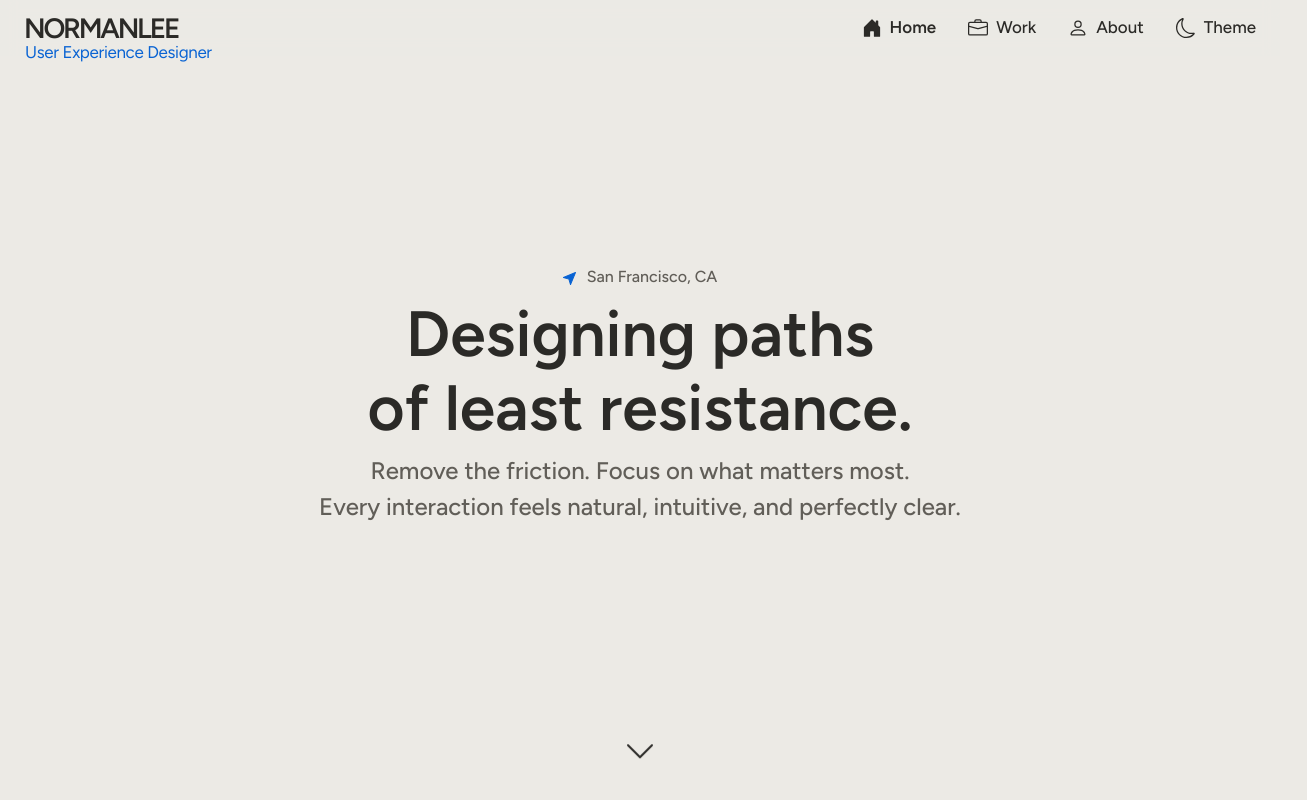
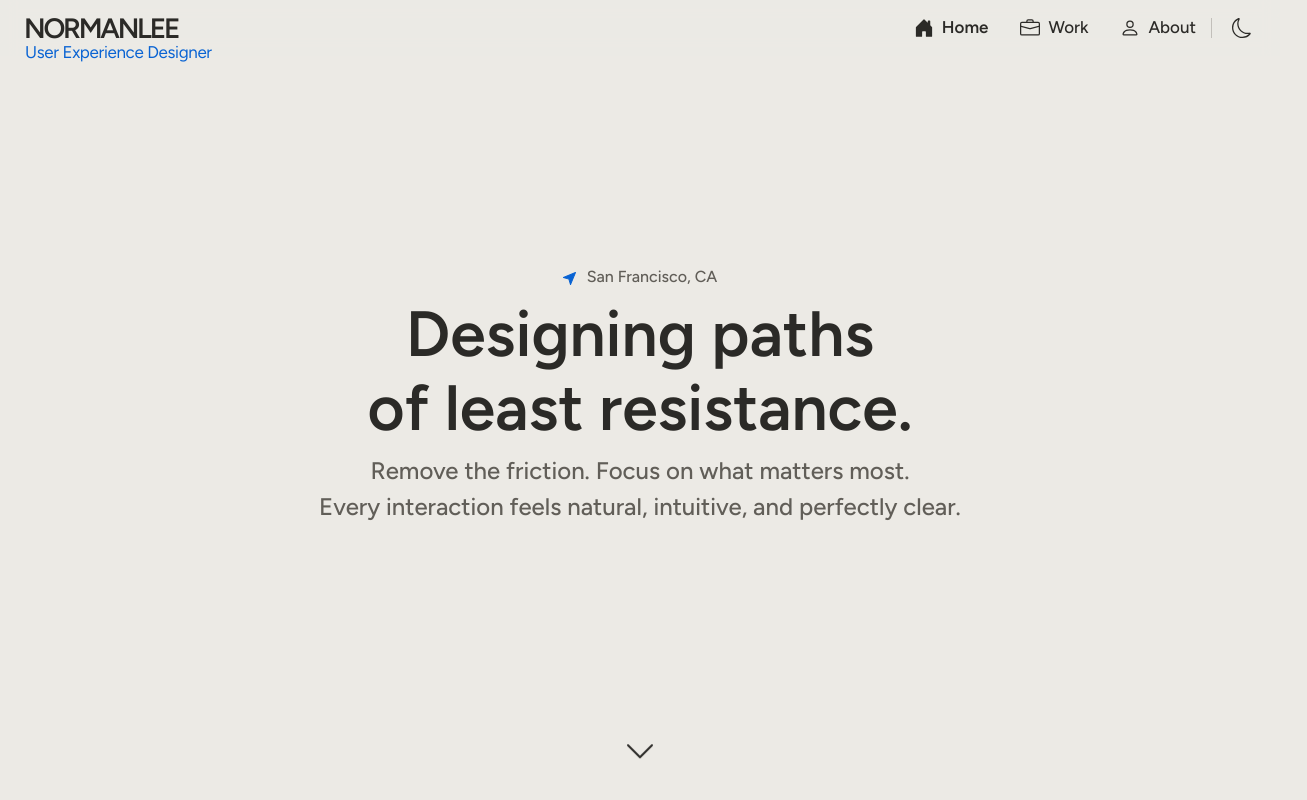
Before and after one commit to normanlee8/portfolio, a plain HTML site: page index.html in a window 1280 px wide. Shown: the top 800 px of the page, 1307 px wide, since content can reach past the window. Drawn offline with Linux system fonts and the light colour scheme.

Commit message:
Updated theme to only be icon

```diff
--- a/css/style.css
+++ b/css/style.css
@@ -372,7 +372,34 @@ body {
 
 .nav-container {
     display: flex;
-    gap: var(--space-sm);
+    align-items: center;
+    gap: var(--space-md);
+}
+
+/* Theme toggle: an icon button outside the menu, so it reads as a control
+   rather than a link to another page. Hover only fills the icon (see below) */
+.theme-toggle-btn {
+    position: relative;
+    display: flex;
+    align-items: center;
+    justify-content: center;
+    padding: var(--space-xs);
+    border: none;
+    background: none;
+    color: inherit;
+    cursor: pointer;
+}
+
+/* Phones: a thin divider centered between the theme button and the hamburger */
+.theme-toggle-btn::after {
+    content: "";
+    position: absolute;
+    top: 50%;
+    left: calc(100% + var(--space-md) / 2);
+    width: 1px;
+    height: 1.25rem;
+    background-color: var(--line-faint);
+    translate: 0 -50%;
 }
 
 .hamburger-menu {
@@ -1688,8 +1715,34 @@ body:has(.page-nav) .toast {
     }
 
     /* Header: nav links replace the hamburger */
+    /* the theme button stays; it moves after the links, past a thin divider */
+    .hamburger-menu {
+        display: none;
+    }
+
+    .theme-toggle-btn::after {
+        content: none; /* no hamburger to divide from; the divider sits before the button instead */
+    }
+
     .nav-container {
-        display: none;
+        order: 1;
+        position: relative;
+        margin-left: var(--space-lg);
+    }
+
+    .nav-container::before {
+        content: "";
+        position: absolute;
+        top: 50%;
+        right: calc(100% + var(--space-lg) / 2);
+        width: 1px;
+        height: 1.25rem;
+        background-color: var(--line-faint);
+        translate: 0 -50%;
+    }
+
+    .expanded-menu {
+        margin-left: auto;
     }
 
     .expanded-menu,
--- a/index.html
+++ b/index.html
@@ -27,6 +27,24 @@
             <a href="/"><span class="name-chevron" aria-hidden="true"><svg xmlns="http://www.w3.org/2000/svg" width="16" height="16" fill="currentColor" viewBox="0 0 16 16"><path fill-rule="evenodd" d="M11.354 1.646a.5.5 0 0 1 0 .708L5.707 8l5.647 5.646a.5.5 0 0 1-.708.708l-6-6a.5.5 0 0 1 0-.708l6-6a.5.5 0 0 1 .708 0"/></svg></span>NORMANLEE</a>
         </div>
         <div class="nav-container">
+            <button class="theme-toggle-btn" aria-label="Change to dark mode" title="Change to dark mode">
+                <!-- Sun Icon -->
+                <svg class="sun-icon" xmlns="http://www.w3.org/2000/svg" width="20" height="20" fill="currentColor" viewBox="0 0 16 16">
+                    <path d="M8 11a3 3 0 1 1 0-6 3 3 0 0 1 0 6m0 1a4 4 0 1 0 0-8 4 4 0 0 0 0 8M8 0a.5.5 0 0 1 .5.5v2a.5.5 0 0 1-1 0v-2A.5.5 0 0 1 8 0m0 13a.5.5 0 0 1 .5.5v2a.5.5 0 0 1-1 0v-2A.5.5 0 0 1 8 13m8-5a.5.5 0 0 1-.5.5h-2a.5.5 0 0 1 0-1h2a.5.5 0 0 1 .5.5M3 8a.5.5 0 0 1-.5.5h-2a.5.5 0 0 1 0-1h2A.5.5 0 0 1 3 8m10.657-5.657a.5.5 0 0 1 0 .707l-1.414 1.415a.5.5 0 1 1-.707-.708l1.414-1.414a.5.5 0 0 1 .707 0m-9.193 9.193a.5.5 0 0 1 0 .707L3.05 13.657a.5.5 0 0 1-.707-.707l1.414-1.414a.5.5 0 0 1 .707 0m9.193 2.121a.5.5 0 0 1-.707 0l-1.414-1.414a.5.5 0 0 1 .707-.707l1.414 1.414a.5.5 0 0 1 0 .707M4.464 4.465a.5.5 0 0 1-.707 0L2.343 3.05a.5.5 0 1 1 .707-.707l1.414 1.414a.5.5 0 0 1 0 .708"/>
+                </svg>
+                <!-- Sun Icon Fill -->
+                <svg class="sun-icon-fill" xmlns="http://www.w3.org/2000/svg" width="20" height="20" fill="currentColor" viewBox="0 0 16 16">
+                    <path d="M8 12a4 4 0 1 0 0-8 4 4 0 0 0 0 8M8 0a.5.5 0 0 1 .5.5v2a.5.5 0 0 1-1 0v-2A.5.5 0 0 1 8 0m0 13a.5.5 0 0 1 .5.5v2a.5.5 0 0 1-1 0v-2A.5.5 0 0 1 8 13m8-5a.5.5 0 0 1-.5.5h-2a.5.5 0 0 1 0-1h2a.5.5 0 0 1 .5.5M3 8a.5.5 0 0 1-.5.5h-2a.5.5 0 0 1 0-1h2A.5.5 0 0 1 3 8m10.657-5.657a.5.5 0 0 1 0 .707l-1.414 1.415a.5.5 0 1 1-.707-.708l1.414-1.414a.5.5 0 0 1 .707 0m-9.193 9.193a.5.5 0 0 1 0 .707L3.05 13.657a.5.5 0 0 1-.707-.707l1.414-1.414a.5.5 0 0 1 .707 0m9.193 2.121a.5.5 0 0 1-.707 0l-1.414-1.414a.5.5 0 0 1 .707-.707l1.414 1.414a.5.5 0 0 1 0 .707M4.464 4.465a.5.5 0 0 1-.707 0L2.343 3.05a.5.5 0 1 1 .707-.707l1.414 1.414a.5.5 0 0 1 0 .708"/>
+                </svg>
+                <!-- Moon Icon -->
+                <svg class="moon-icon" xmlns="http://www.w3.org/2000/svg" width="20" height="20" fill="currentColor" viewBox="0 0 16 16">
+                    <path d="M6 .278a.77.77 0 0 1 .08.858 7.2 7.2 0 0 0-.878 3.46c0 4.021 3.278 7.277 7.318 7.277q.792-.001 1.533-.16a.79.79 0 0 1 .81.316.73.73 0 0 1-.031.893A8.35 8.35 0 0 1 8.344 16C3.734 16 0 12.286 0 7.71 0 4.266 2.114 1.312 5.124.06A.75.75 0 0 1 6 .278M4.858 1.311A7.27 7.27 0 0 0 1.025 7.71c0 4.02 3.279 7.276 7.319 7.276a7.32 7.32 0 0 0 5.205-2.162q-.506.063-1.029.063c-4.61 0-8.343-3.714-8.343-8.29 0-1.167.242-2.278.681-3.286"/>
+                </svg>
+                <!-- Moon Icon Fill -->
+                <svg class="moon-icon-fill" xmlns="http://www.w3.org/2000/svg" width="20" height="20" fill="currentColor" viewBox="0 0 16 16">
+                    <path d="M6 .278a.77.77 0 0 1 .08.858 7.2 7.2 0 0 0-.878 3.46c0 4.021 3.278 7.277 7.318 7.277q.792-.001 1.533-.16a.79.79 0 0 1 .81.316.73.73 0 0 1-.031.893A8.35 8.35 0 0 1 8.344 16C3.734 16 0 12.286 0 7.71 0 4.266 2.114 1.312 5.124.06A.75.75 0 0 1 6 .278"/>
+                </svg>
+            </button>
             <button class="hamburger-menu" aria-label="Toggle menu" aria-expanded="false">
                 <span class="hamburger-box" aria-hidden="true">
                     <span class="bar bar-top"></span>
@@ -82,25 +100,6 @@
                 <span>About</span>
             </a>
 
-            <button class="theme-toggle-btn menu-item" aria-label="Change to dark mode" title="Change to dark mode">
-                <!-- Sun Icon -->
-                <svg class="sun-icon" xmlns="http://www.w3.org/2000/svg" width="20" height="20" fill="currentColor" viewBox="0 0 16 16">
-                    <path d="M8 11a3 3 0 1 1 0-6 3 3 0 0 1 0 6m0 1a4 4 0 1 0 0-8 4 4 0 0 0 0 8M8 0a.5.5 0 0 1 .5.5v2a.5.5 0 0 1-1 0v-2A.5.5 0 0 1 8 0m0 13a.5.5 0 0 1 .5.5v2a.5.5 0 0 1-1 0v-2A.5.5 0 0 1 8 13m8-5a.5.5 0 0 1-.5.5h-2a.5.5 0 0 1 0-1h2a.5.5 0 0 1 .5.5M3 8a.5.5 0 0 1-.5.5h-2a.5.5 0 0 1 0-1h2A.5.5 0 0 1 3 8m10.657-5.657a.5.5 0 0 1 0 .707l-1.414 1.415a.5.5 0 1 1-.707-.708l1.414-1.414a.5.5 0 0 1 .707 0m-9.193 9.193a.5.5 0 0 1 0 .707L3.05 13.657a.5.5 0 0 1-.707-.707l1.414-1.414a.5.5 0 0 1 .707 0m9.193 2.121a.5.5 0 0 1-.707 0l-1.414-1.414a.5.5 0 0 1 .707-.707l1.414 1.414a.5.5 0 0 1 0 .707M4.464 4.465a.5.5 0 0 1-.707 0L2.343 3.05a.5.5 0 1 1 .707-.707l1.414 1.414a.5.5 0 0 1 0 .708"/>
-                </svg>
-                <!-- Sun Icon Fill -->
-                <svg class="sun-icon-fill" xmlns="http://www.w3.org/2000/svg" width="20" height="20" fill="currentColor" viewBox="0 0 16 16">
-                    <path d="M8 12a4 4 0 1 0 0-8 4 4 0 0 0 0 8M8 0a.5.5 0 0 1 .5.5v2a.5.5 0 0 1-1 0v-2A.5.5 0 0 1 8 0m0 13a.5.5 0 0 1 .5.5v2a.5.5 0 0 1-1 0v-2A.5.5 0 0 1 8 13m8-5a.5.5 0 0 1-.5.5h-2a.5.5 0 0 1 0-1h2a.5.5 0 0 1 .5.5M3 8a.5.5 0 0 1-.5.5h-2a.5.5 0 0 1 0-1h2A.5.5 0 0 1 3 8m10.657-5.657a.5.5 0 0 1 0 .707l-1.414 1.415a.5.5 0 1 1-.707-.708l1.414-1.414a.5.5 0 0 1 .707 0m-9.193 9.193a.5.5 0 0 1 0 .707L3.05 13.657a.5.5 0 0 1-.707-.707l1.414-1.414a.5.5 0 0 1 .707 0m9.193 2.121a.5.5 0 0 1-.707 0l-1.414-1.414a.5.5 0 0 1 .707-.707l1.414 1.414a.5.5 0 0 1 0 .707M4.464 4.465a.5.5 0 0 1-.707 0L2.343 3.05a.5.5 0 1 1 .707-.707l1.414 1.414a.5.5 0 0 1 0 .708"/>
-                </svg>
-                <!-- Moon Icon -->
-                <svg class="moon-icon" xmlns="http://www.w3.org/2000/svg" width="20" height="20" fill="currentColor" viewBox="0 0 16 16">
-                    <path d="M6 .278a.77.77 0 0 1 .08.858 7.2 7.2 0 0 0-.878 3.46c0 4.021 3.278 7.277 7.318 7.277q.792-.001 1.533-.16a.79.79 0 0 1 .81.316.73.73 0 0 1-.031.893A8.35 8.35 0 0 1 8.344 16C3.734 16 0 12.286 0 7.71 0 4.266 2.114 1.312 5.124.06A.75.75 0 0 1 6 .278M4.858 1.311A7.27 7.27 0 0 0 1.025 7.71c0 4.02 3.279 7.276 7.319 7.276a7.32 7.32 0 0 0 5.205-2.162q-.506.063-1.029.063c-4.61 0-8.343-3.714-8.343-8.29 0-1.167.242-2.278.681-3.286"/>
-                </svg>
-                <!-- Moon Icon Fill -->
-                <svg class="moon-icon-fill" xmlns="http://www.w3.org/2000/svg" width="20" height="20" fill="currentColor" viewBox="0 0 16 16">
-                    <path d="M6 .278a.77.77 0 0 1 .08.858 7.2 7.2 0 0 0-.878 3.46c0 4.021 3.278 7.277 7.318 7.277q.792-.001 1.533-.16a.79.79 0 0 1 .81.316.73.73 0 0 1-.031.893A8.35 8.35 0 0 1 8.344 16C3.734 16 0 12.286 0 7.71 0 4.266 2.114 1.312 5.124.06A.75.75 0 0 1 6 .278"/>
-                </svg>
-                <span>Theme</span>
-            </button>
         </div>
     </div>
     <!-- Hero Section -->
```
Also changed, not shown: about.html (+18 -19 lines), apple-sports.html (+18 -19 lines), work.html (+18 -19 lines).
